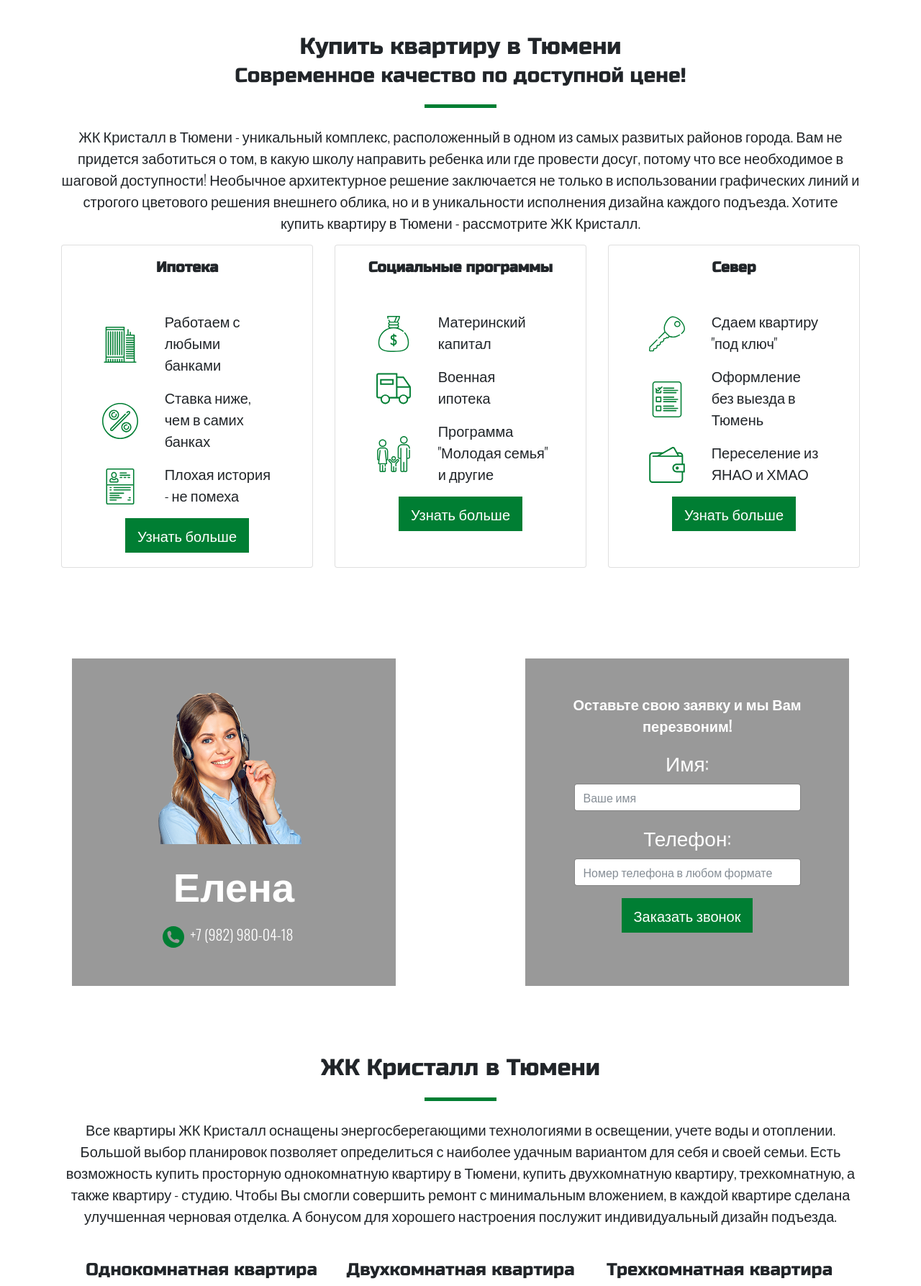
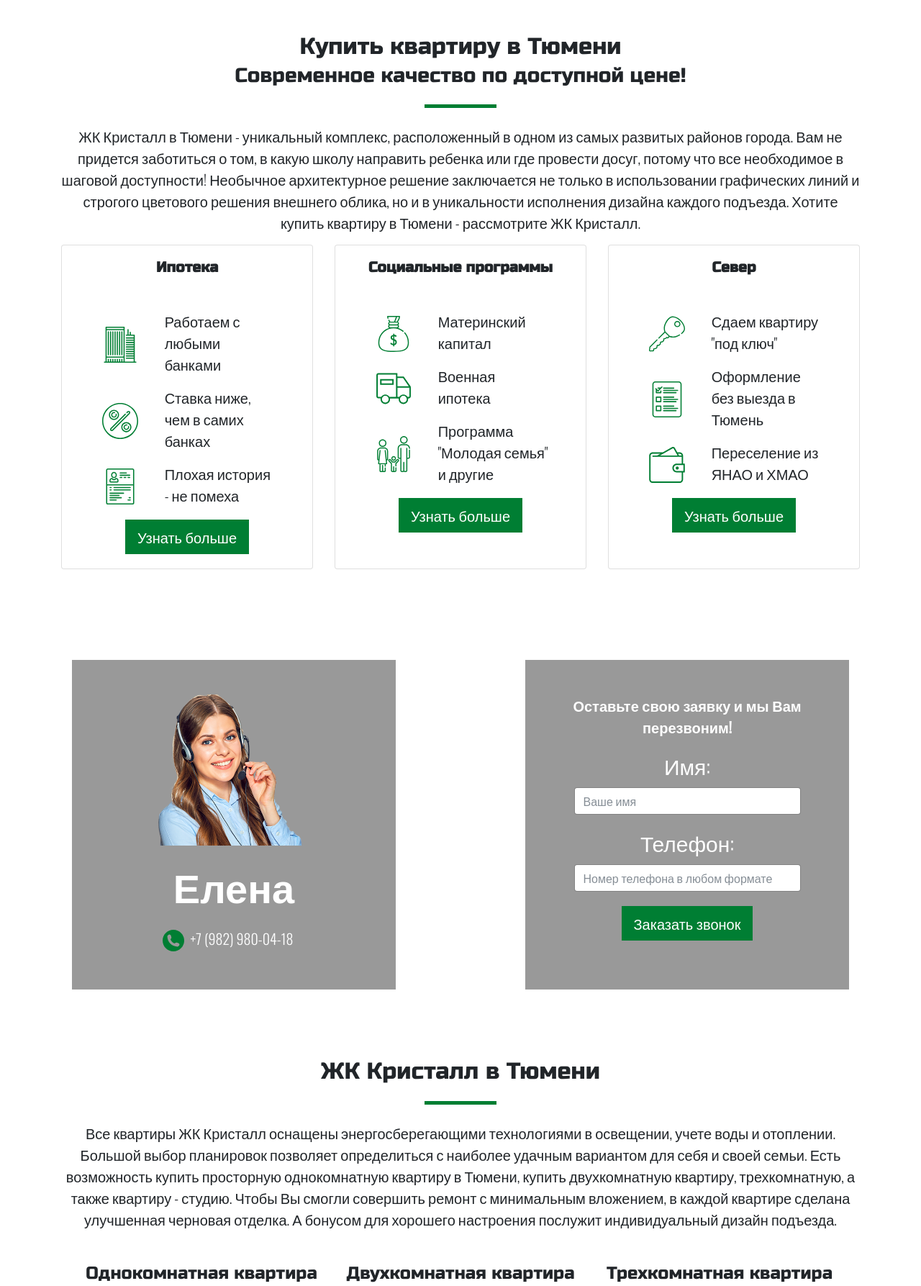
Before and after one commit to vzagoruyko/Kristall, a Django app: page / in a window 1280 px wide. Shown: the part 801-2588 px from the top of the page at 72% size. Run offline with Django 3.2, Linux system fonts and the light colour scheme; some libraries are stand-ins or nearby versions.

Commit message:
Increase font size & increase margins & add href

```diff
--- a/landing/static/styles/main.css
+++ b/landing/static/styles/main.css
@@ -114,8 +114,8 @@ a:hover {
 
 body {
     font-family: 'Oswald', sans-serif;
-    font-weight: 300;
-    font-size: 28px;
+    font-weight: 330;
+    font-size: 30px;
     margin: 0;
 }
 
--- a/landing/templates/index.html
+++ b/landing/templates/index.html
@@ -72,13 +72,15 @@
                     </li>
                 </ul>
                 <button class="btn btn-primary btn-lg mx-auto w-50" data-toggle="modal" data-target="#callback-modal">Узнать больше</button>
-                <img src="{% static 'images/downarrow.svg' %}" width="70" height="70" class="mx-auto mt-3" alt="">
+                <a href="#about">
+                	<img src="{% static 'images/downarrow.svg' %}" width="70" height="70" class="mx-auto mt-5" alt="">
+                </a>
             </div>
         </div>
 
         <!-- Why Us -->
         <div class="row">
-            <div class="container text-center mt-5">
+            <div id="about" class="container text-center mt-5">
                 <h2>Купить квартиру в Тюмени</h2>
                 <h3>Современное качество по доступной цене!</h3>
                 <hr class="my-4">
```
